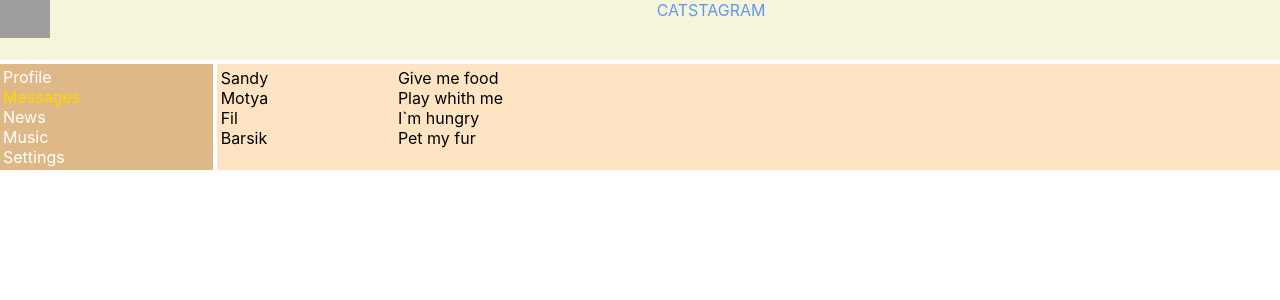
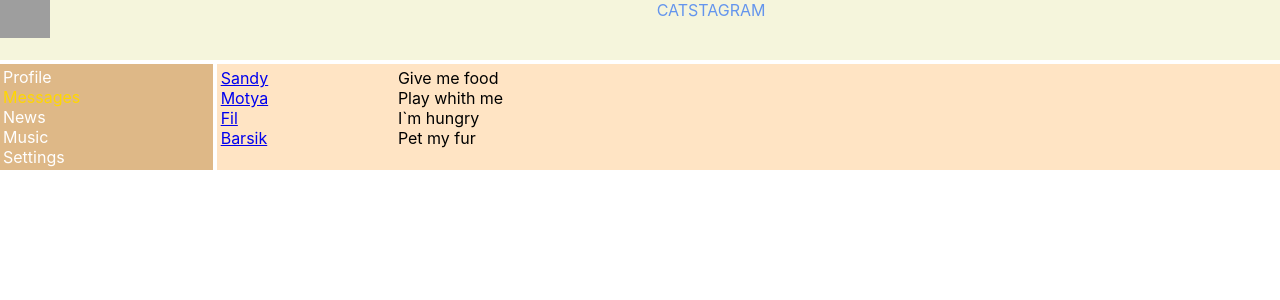
Before and after one commit to narf200/Social-at-network, a React (Create React App) app: page /dialogs in a window 1280 px wide. Shown: the top 300 px of the page. Built offline with nearby package versions, Linux system fonts and the light colour scheme; grey boxes are pictures that could not be loaded.

Commit message:
refactoring Dialog: added NavLink

```diff
--- a/src/Components/Dialogs/Dialogs.jsx
+++ b/src/Components/Dialogs/Dialogs.jsx
@@ -1,15 +1,24 @@
 import React from "react";
 import s from './Dialogs.module.css'
+import {NavLink} from "react-router-dom";
 
 
 const Dialogs = (props)=> {
   return (
     <div className={s.dialogsItem}>
         <div className={s.dialogs}>
-            <div className={s.dialog}>Sandy</div>
-            <div className={s.dialog}>Motya</div>
-            <div className={s.dialog}>Fil</div>
-            <div className={s.dialog}>Barsik</div>
+            <div className={s.dialog}>
+               <NavLink to='dialogs/1'>Sandy</NavLink>
+            </div>
+            <div className={s.dialog}>
+                <NavLink to='dialogs/2'>Motya</NavLink>
+            </div>
+            <div className={s.dialog}>
+                <NavLink to='dialogs/3'>Fil</NavLink>
+            </div>
+            <div className={s.dialog}>
+                <NavLink to='dialogs/4'>Barsik</NavLink>
+            </div>
         </div>
         <div className={s.messages}>
             <div className={s.message}>Give me food</div>
```
